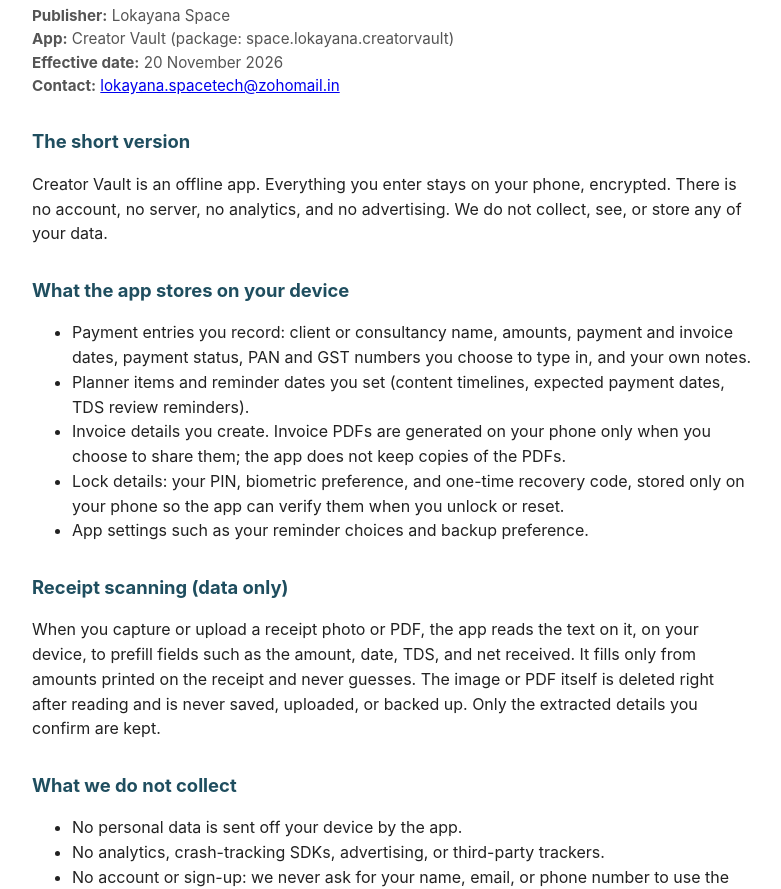
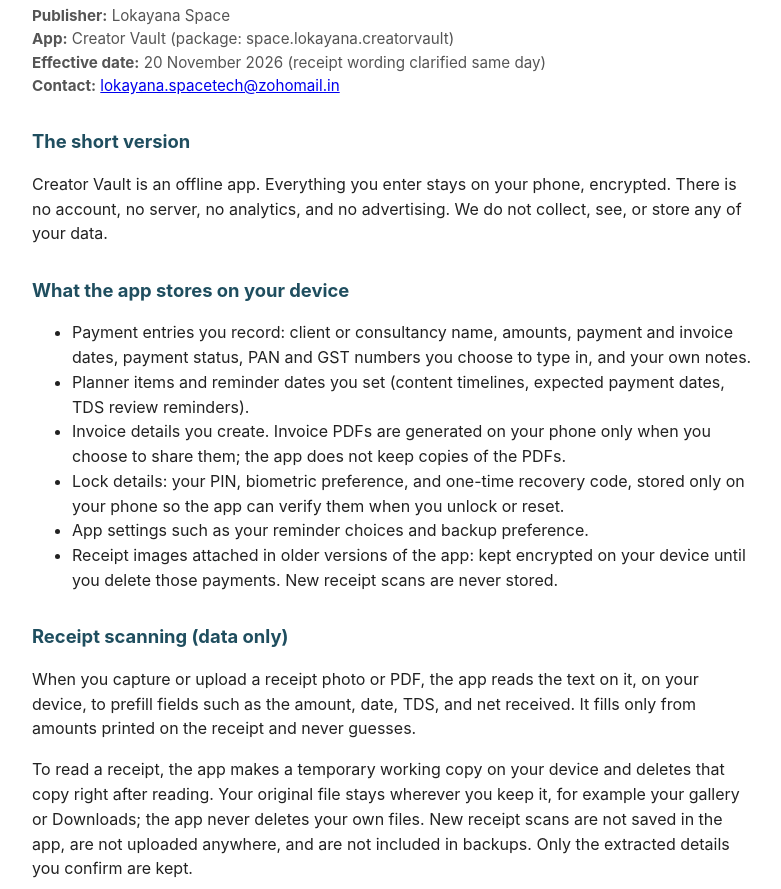
Before and after one commit to satyasaikishorechalla-lokayana/creator-vault-privacy, a plain HTML site: page index.html in a window 1280 px wide. Shown: the part 94-983 px from the top of the page, without its empty margins (248-1029 px from the left). Drawn offline with Linux system fonts and the light colour scheme.

Commit message:
Add files via upload

```diff
--- a/index.html
+++ b/index.html
@@ -17,7 +17,7 @@ h2 { color: #1F4E5F; font-size: 1.15rem; margin-top: 1.6em; }
 <div class="meta">
 <span><strong>Publisher:</strong> Lokayana Space</span>
 <span><strong>App:</strong> Creator Vault (package: space.lokayana.creatorvault)</span>
-<span><strong>Effective date:</strong> 20 November 2026</span>
+<span><strong>Effective date:</strong> 20 November 2026 (receipt wording clarified same day)</span>
 <span><strong>Contact:</strong> <a href="mailto:lokayana.spacetech@zohomail.in">lokayana.spacetech@zohomail.in</a></span>
 </div>
 <h2>The short version</h2>
@@ -29,9 +29,12 @@ h2 { color: #1F4E5F; font-size: 1.15rem; margin-top: 1.6em; }
 <li>Invoice details you create. Invoice PDFs are generated on your phone only when you choose to share them; the app does not keep copies of the PDFs.</li>
 <li>Lock details: your PIN, biometric preference, and one-time recovery code, stored only on your phone so the app can verify them when you unlock or reset.</li>
 <li>App settings such as your reminder choices and backup preference.</li>
+<li>Receipt images attached in older versions of the app: kept encrypted on your device until you delete those payments. New receipt scans are never stored.</li>
 </ul>
 <h2>Receipt scanning (data only)</h2>
-<p>When you capture or upload a receipt photo or PDF, the app reads the text on it, on your device, to prefill fields such as the amount, date, TDS, and net received. It fills only from amounts printed on the receipt and never guesses. The image or PDF itself is deleted right after reading and is never saved, uploaded, or backed up. Only the extracted details you confirm are kept.</p>
+<p>When you capture or upload a receipt photo or PDF, the app reads the text on it, on your device, to prefill fields such as the amount, date, TDS, and net received. It fills only from amounts printed on the receipt and never guesses.</p>
+<p>To read a receipt, the app makes a temporary working copy on your device and deletes that copy right after reading. Your original file stays wherever you keep it, for example your gallery or Downloads; the app never deletes your own files. New receipt scans are not saved in the app, are not uploaded anywhere, and are not included in backups. Only the extracted details you confirm are kept.</p>
+<p>Receipts you attached in older versions of the app (before November 2026) stay encrypted on your device and inside your encrypted backups until you delete those payments. You can share or remove them from the payment entry.</p>
 <h2>What we do not collect</h2>
 <ul>
 <li>No personal data is sent off your device by the app.</li>
@@ -55,7 +58,7 @@ h2 { color: #1F4E5F; font-size: 1.15rem; margin-top: 1.6em; }
 <h2>Permissions the app asks for</h2>
 <ul>
 <li>Camera: to scan receipts. Used only while you scan.</li>
-<li>Photos / files: to pick a receipt image or PDF you choose. Used only for that pick; the chosen file is deleted after reading.</li>
+<li>Photos / files: to pick a receipt image or PDF you choose. Used only for that pick; the app's temporary copy of it is deleted after reading, and your original file is left untouched.</li>
 <li>Notifications: for reminders you set (payments due, planner dates, TDS reviews, monthly backup).</li>
 <li>Biometric: to unlock the app if you enable it. Handled entirely by Android.</li>
 </ul>
```
